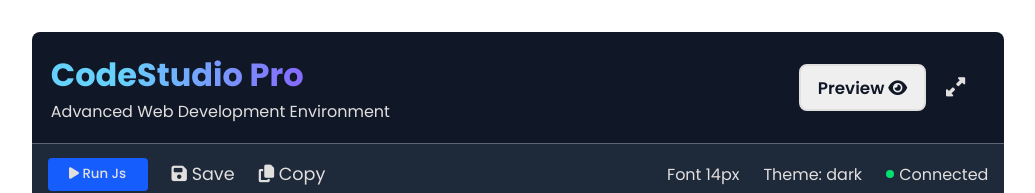
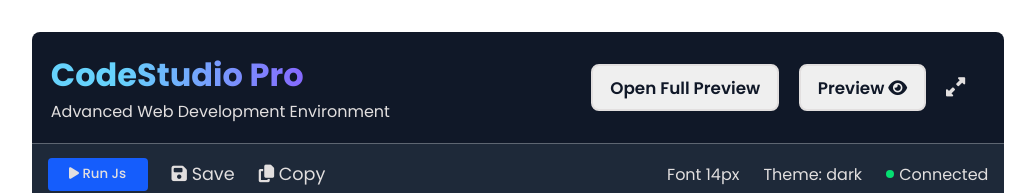
Before and after one commit to TalhaShaikh150/Code-Editor, a plain HTML site: page index.html in a window 1280 px wide. Shown: the top 193 px of the page, without its empty margins (122-1157 px from the left). Drawn offline with Linux system fonts and the light colour scheme; some icons are missing; a web font is replaced by a local one.

Commit message:
Implement full preview feature by opening the output in a new browser tab

```diff
--- a/index.html
+++ b/index.html
@@ -29,6 +29,10 @@
           <p class="sub-heading">Advanced Web Development Environment</p>
         </div>
         <div class="right-side">
+          <button class="full-preview" onclick="openIframeContentInNewTab()">
+            Open Full Preview
+          </button>
+
           <button class="preview-btn">
             Preview <i class="fa-solid fa-eye"></i>
           </button>
--- a/script.js
+++ b/script.js
@@ -39,8 +39,6 @@ function fullScreen() {
     if (window.innerWidth > 1400) {
       mainContent.classList.add("full-screen");
     }
-
-
   });
 }
 
@@ -80,6 +78,16 @@ function previewPage() {
     previewPage.classList.toggle("hide");
     generateHtmlCode();
   });
+}
+function openIframeContentInNewTab() {
+  const iframe = document.querySelector("iframe.code-output");
+  const doc = iframe.contentDocument || iframe.contentWindow.document;
+  const html = doc.documentElement.outerHTML;
+
+  const newTab = window.open();
+  newTab.document.open();
+  newTab.document.write(html);
+  newTab.document.close();
 }
 
 // Live display code and sync to output
--- a/style.css
+++ b/style.css
@@ -66,6 +66,24 @@
   }
 
   .preview-btn:hover {
+    background-color: var(--primary-color);
+    color: var(--font-color);
+    border: 2px solid var(--font-color);
+    overflow: hidden;
+  }
+
+  .full-preview {
+    padding: 0.5em 1em;
+    border-radius: 8px;
+    border: 2px solid var(--font-color);
+    cursor: pointer;
+    font-weight: 600;
+    font-size: 1.05em;
+    color: var(--primary-color);
+    transition: 0.3s all ease;
+  }
+
+  .full-preview:hover {
     background-color: var(--primary-color);
     color: var(--font-color);
     border: 2px solid var(--font-color);
@@ -265,7 +283,7 @@
     width: 100%;
     height: 100% !important;
     margin: 0 auto;
-    background-color: #9a9a9a;
+    /* background-color: #9a9a9a; */
     overflow-x: hidden;
     /* Prevent horizontal scroll */
 
@@ -283,8 +301,9 @@
       height: 73.2vh;
     }
   }
+
   @media screen and (max-width:400px) {
-    main{
+    main {
       width: 100%;
       height: 100vh;
     }
```
